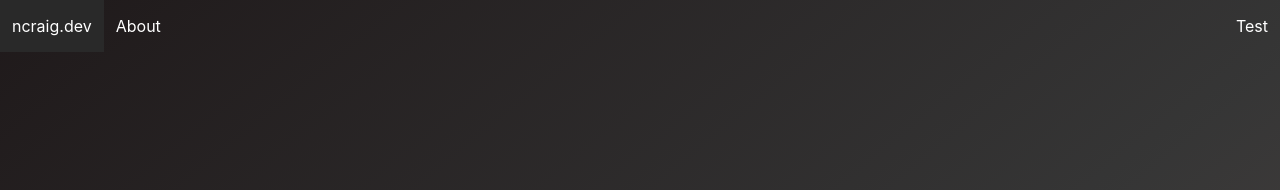
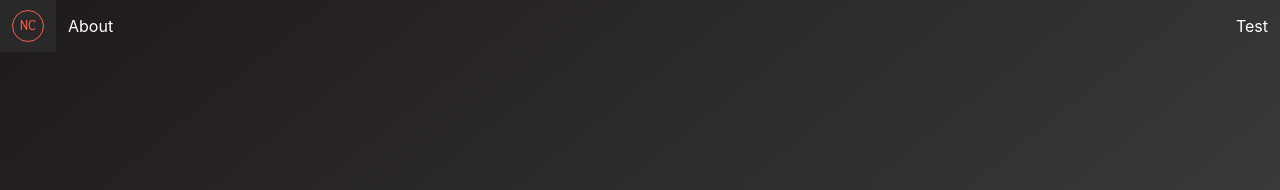
Before and after one commit to Tyraeis/ncraig.dev-old, a Jekyll site: the page built from index.md, in a window 1280 px wide. Shown: the top 190 px of the page. Built offline with Jekyll 4.4.1, drawn with Linux system fonts in a browser that asks for light colours; nearby versions of some CDN libraries.

Commit message:
Add a simple 'logo' to the navbar

```diff
--- a/_config.yml
+++ b/_config.yml
@@ -1,4 +1,5 @@
 title: ncraig.dev
+brand: NC
 author:
   name: Noah Craig
   description: Computer science student at the University of Oklahoma
--- a/_includes/navbar.html
+++ b/_includes/navbar.html
@@ -5,7 +5,9 @@
 <nav class="navbar is-dark">
     <div class="navbar-brand">
         <a class="navbar-item" href="{{ '/' | relative_url }}">
-            {{ site.title | escape }}
+            <div class="brand">
+                <span>{{ site.brand | escape }}</span>
+            </div>
         </a>
     </div>
 
--- a/assets/css/style.sass
+++ b/assets/css/style.sass
@@ -11,9 +11,11 @@ $subtitle-family: "Inconsolata", monospace
 $subtitle-weight: 300
 
 $primary: hsl(5, 100%, 50%)
+$primary-lighter: lighten($primary, 15%)
+$primary-darker: darken($primary, 15%)
 
 $link: $primary
-$link-visited: darken($primary, 15%)
+$link-visited: $primary-darker
 
 .content
     code, pre
@@ -33,5 +35,17 @@ body section:first-of-type
 .subtitle:not(.is-spaced) + .tags
     margin-top: -1rem
 
+.brand
+    color: $primary-lighter
+    border: 1px solid $primary-lighter
+    width: 2rem
+    height: 2rem
+    border-radius: 1rem
+    text-align: center
+    font-family: $title-family
+    span
+        position: relative
+        top: 0.125rem
+
 @import "bulma/bulma.sass"
 @import "github.css"
```
